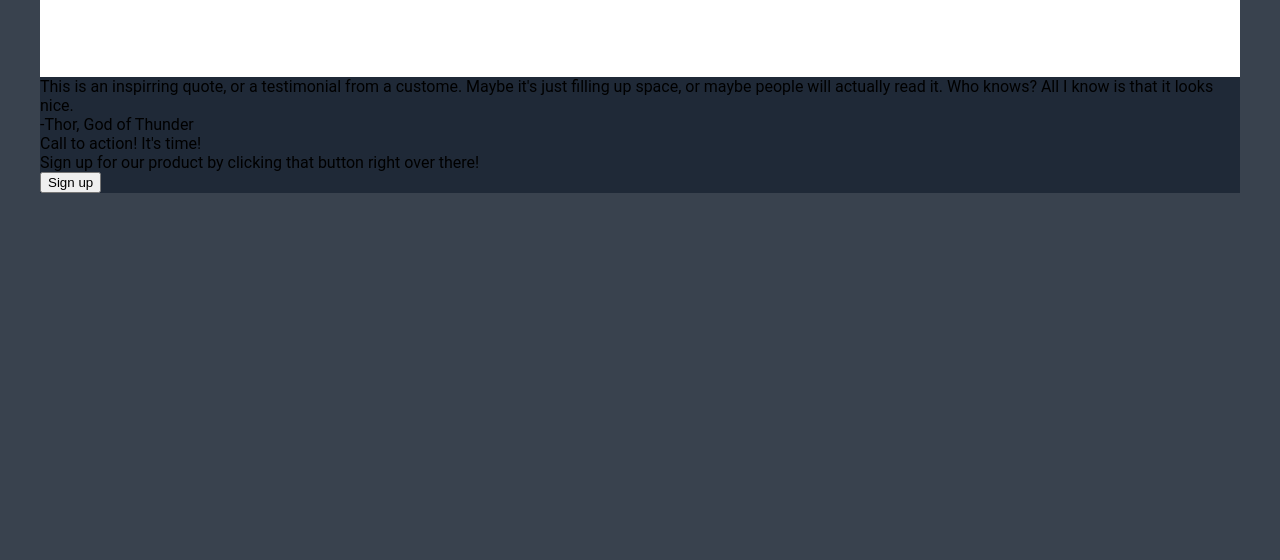
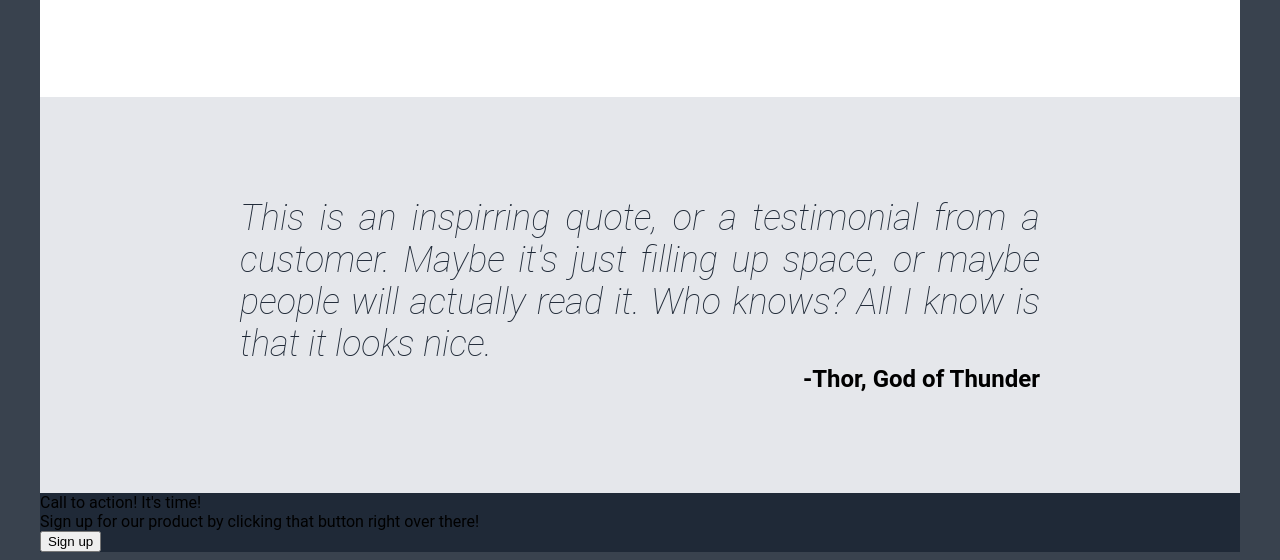
Before and after one commit to Reyuken/project-landing-page, a plain HTML site: page index.html in a window 1280 px wide. Shown: the part 769-1329 px from the top of the page. Before the commit the page ends 970 px from the top, so only its background shows below. Drawn offline with Linux system fonts and the light colour scheme.

Commit message:
Added 3rd layer design of webpage

```diff
--- a/index.html
+++ b/index.html
@@ -59,8 +59,11 @@
     </div>
 
     <div class="info3">
-        <div class="quote"> This is an inspirring quote, or a testimonial from a custome. Maybe it's just filling up space, or maybe people will actually read it. Who knows? All I know is that it looks nice.</div>
+        <div class="quote">
+        <div class="text2"> This is an inspirring quote, or a testimonial from a customer. Maybe it's just filling up space, or maybe people will actually read it. Who knows? All I know is that it looks nice.</div>
         <div class="quote-by">-Thor, God of Thunder</div>
+        </div>
+
     </div>
 
     <div class="info4">
--- a/style.css
+++ b/style.css
@@ -72,7 +72,7 @@ a{
 .info2{
     background-color: white;
     text-align: center;
-    padding-bottom: 80px;
+    padding-bottom: 100px;
 }
 .sub-info{
     display: flex;
@@ -86,3 +86,25 @@ a{
     width: 200px;
     height: 200px;
 }
+.info3{
+    background-color: #e5e7eb;
+    display: flex;
+    flex-direction: column;
+    align-items: center;
+    padding: 100px;
+}
+.text2{
+    font-style: italic;
+    font-size: 36px;
+    font-weight: 100;
+    text-align: justify;
+    color: #1f2937;
+    width: 800px;
+
+}
+.quote-by{
+    font-size: 24px;
+    font-weight: bold;
+    text-align: end;
+
+}
```
